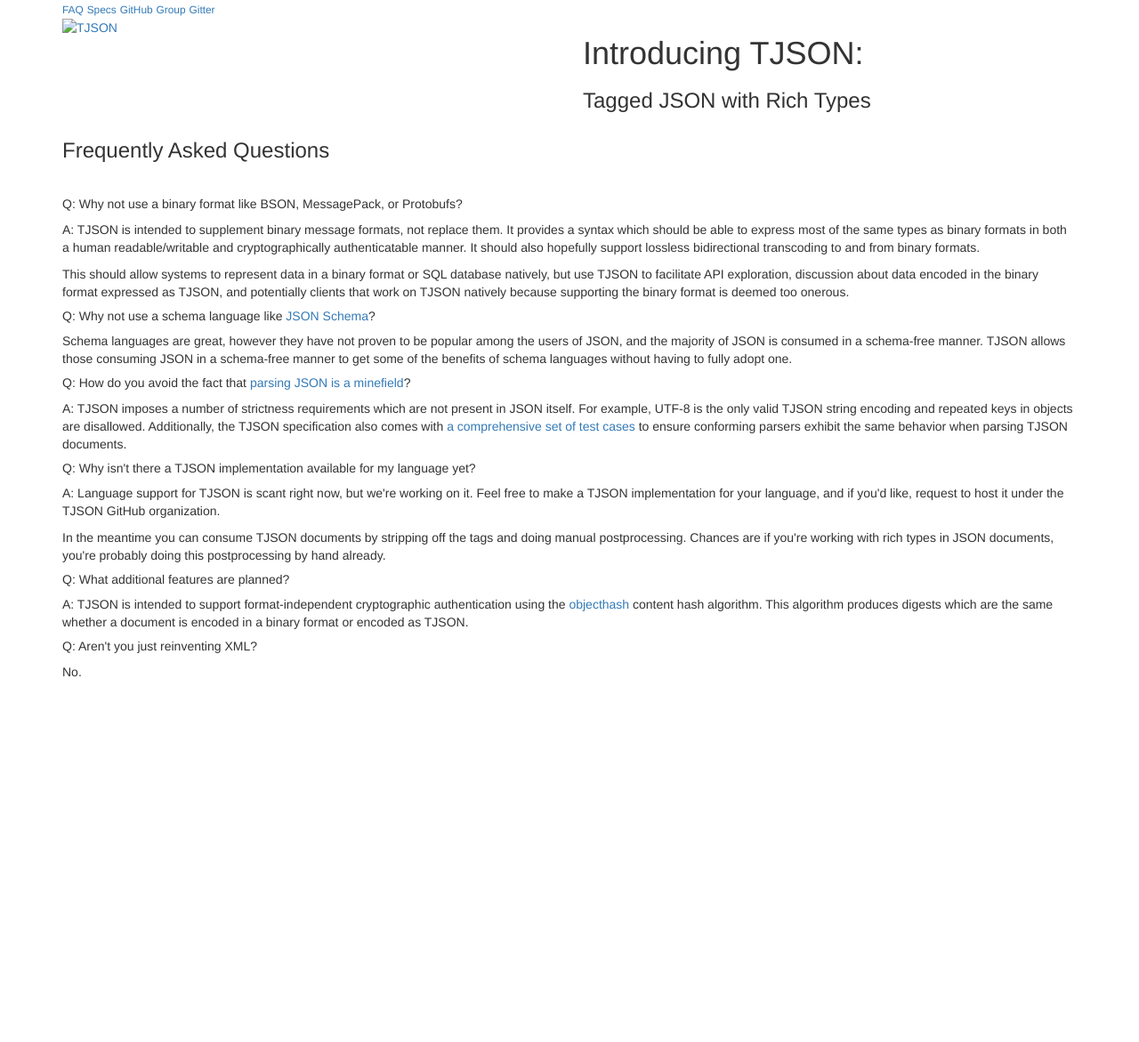
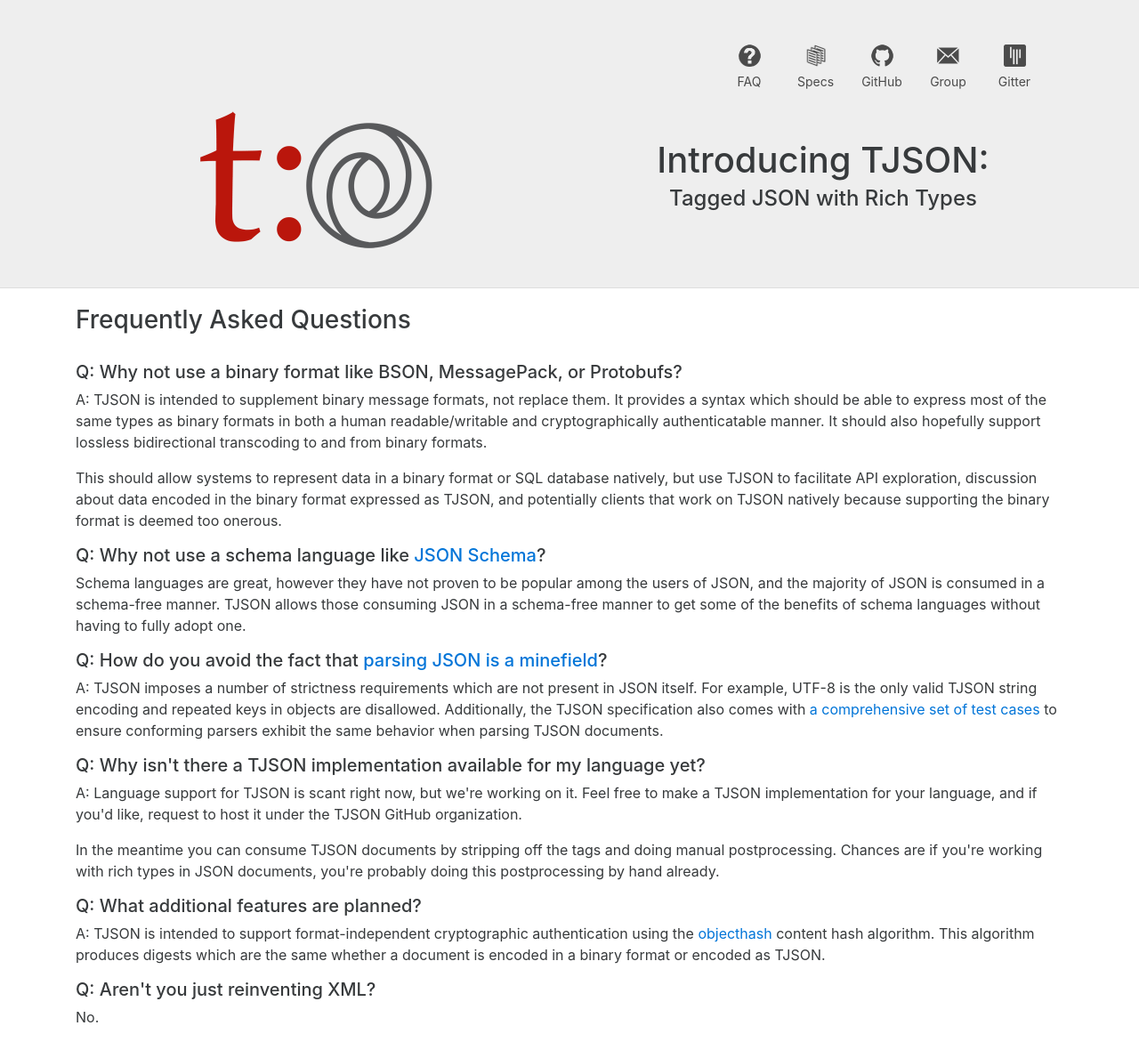
Before and after one commit to tjson/tjson.github.io, a Jekyll site: the page built from faq/index.html, in a window 1280 px wide. Shown: the whole page at 89% size. Built offline with Jekyll 4.4.1, drawn with Linux system fonts in a browser that asks for light colours; nearby versions of some CDN libraries; library files that are not in the unit come from our copies; before the commit the page ends 900 px from its top, so only the background shows below that.

Commit message:
Fix relative links

```diff
--- a/_layouts/default.html
+++ b/_layouts/default.html
@@ -10,8 +10,8 @@
 <meta http-equiv="X-UA-Compatible" content="IE=edge">
 <meta name="viewport" content="width=device-width, initial-scale=1, shrink-to-fit=no">
 
-<link href="css/bootstrap.min.css" rel="stylesheet">
-<link href="css/style.css" rel="stylesheet">
+<link href="/css/bootstrap.min.css" rel="stylesheet">
+<link href="/css/style.css" rel="stylesheet">
 
 </head>
 
@@ -28,7 +28,7 @@
     </div>
     <div class="row">
       <div id="logo-box" class="col-lg-6">
-        <a href="/"><img id="logo" src="img/tjson-sm.png" alt="TJSON" width="270" height="160"></a>
+        <a href="/"><img id="logo" src="/img/tjson-sm.png" alt="TJSON" width="270" height="160"></a>
       </div>
       <div id="title-box" class="col-lg-6">
         <h1>Introducing TJSON:</h1>
@@ -40,9 +40,9 @@
 
 {{ content }}
 
-<script src="js/jquery-3.0.0.min.js"></script>
-<script src="js/tether.min.js"></script>
-<script src="js/bootstrap.min.js"></script>
+<script src="/js/jquery-3.0.0.min.js"></script>
+<script src="/js/tether.min.js"></script>
+<script src="/js/bootstrap.min.js"></script>
 
 </body>
 </html>
```
